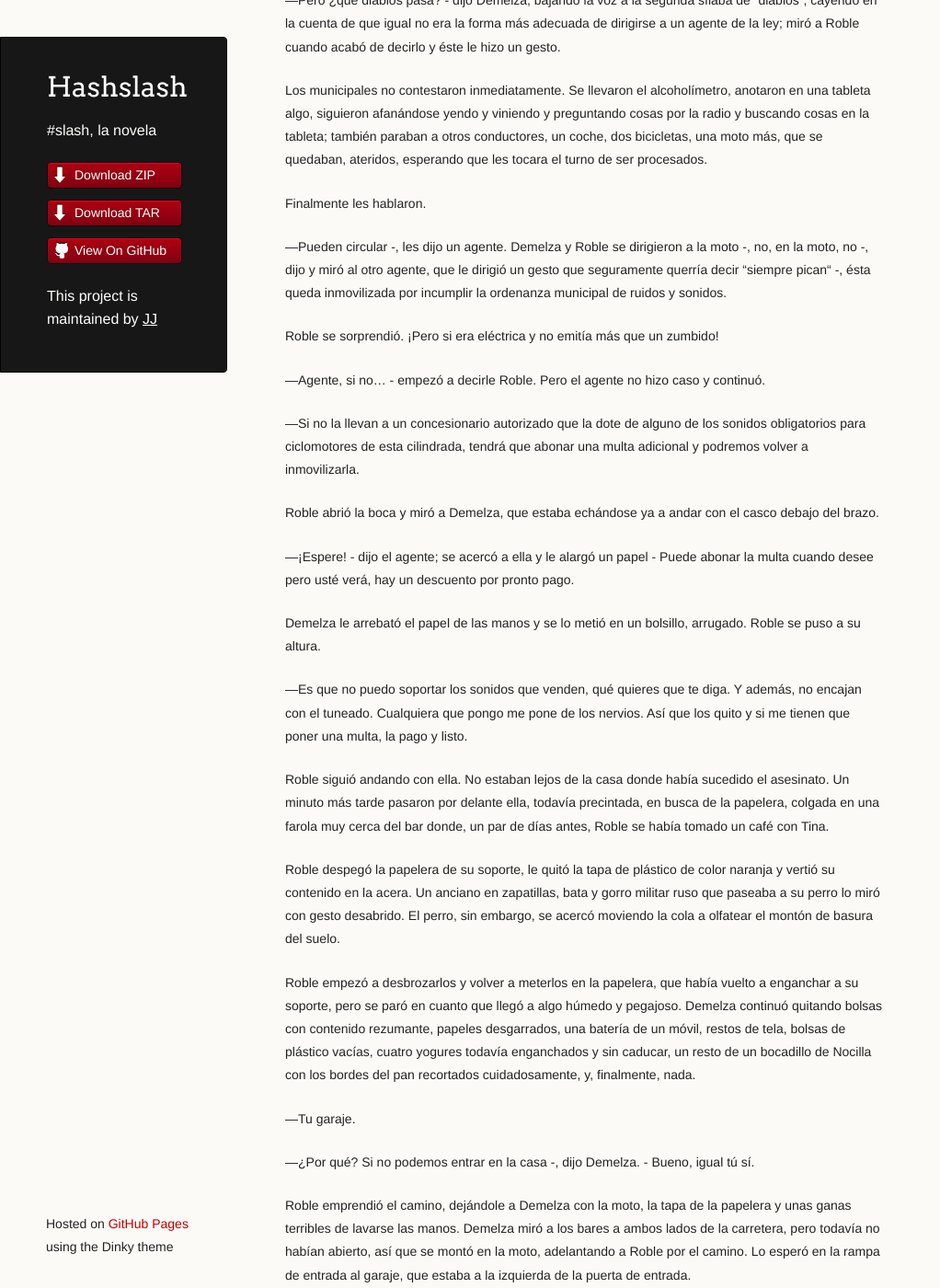
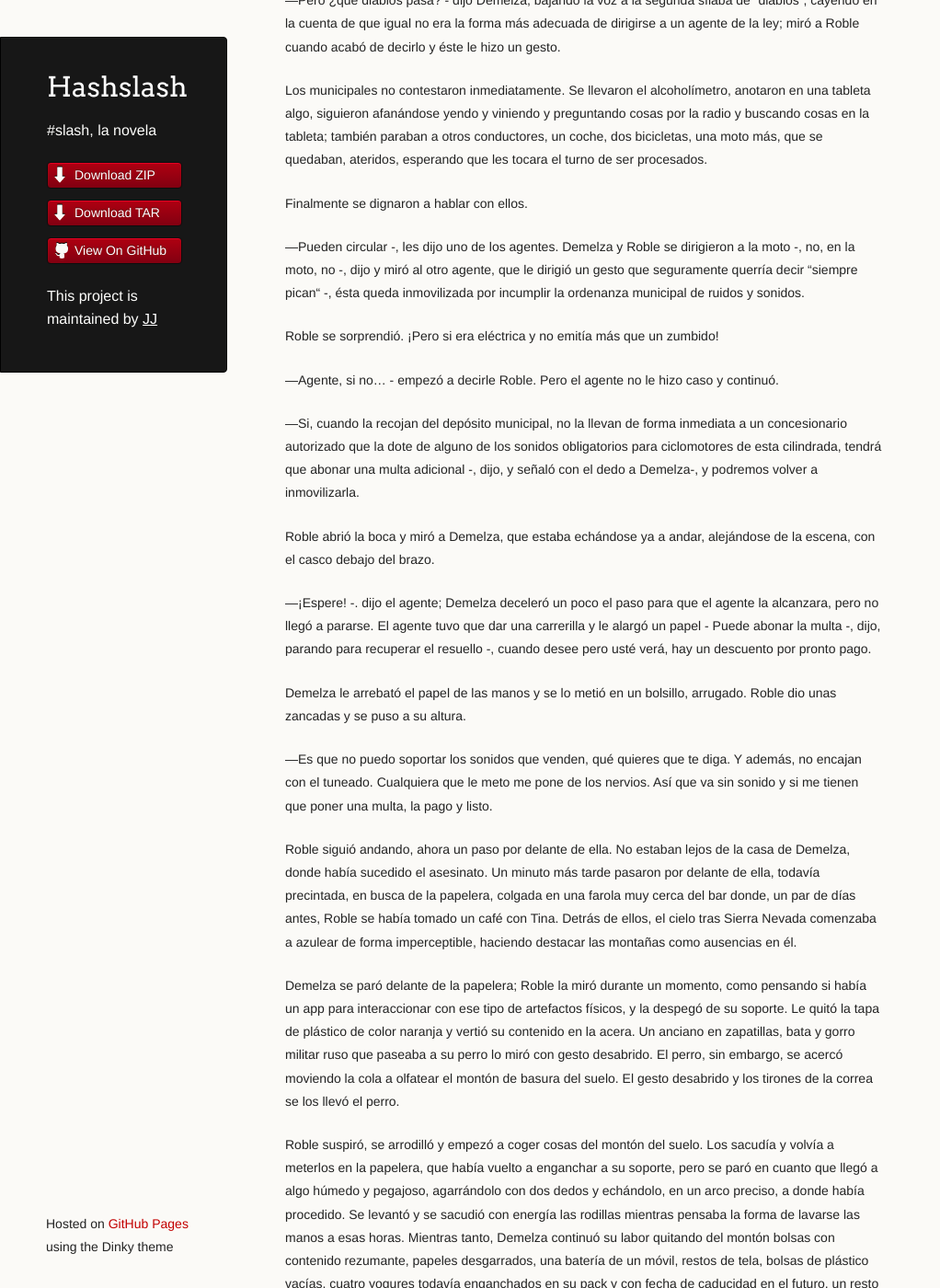
Before and after one commit to JJ/HashSlash, a Jekyll site: the page built from texto/HashSlash.md, in a window 1280 px wide and 1400 px high, scrolled down 64025 px. Shown: the whole window at 92% size, without its empty margins (0-1022 px from the left). Built offline with Jekyll 4.4.1, drawn with Linux system fonts in a browser that asks for light colours; some of the changed text lies outside the part shown.

Commit message:
Sync texto/HashSlash.md from master to gh-pages

```diff
--- a/texto/HashSlash.md
+++ b/texto/HashSlash.md
@@ -3223,9 +3223,9 @@ la tableta; también paraban a otros conductores, un coche, dos
 bicicletas, una moto más, que se quedaban, ateridos, esperando que les
 tocara el turno de ser procesados.
 
-Finalmente les hablaron.
-
-—Pueden circular -, les dijo un agente. Demelza y Roble se dirigieron
+Finalmente se dignaron a hablar con ellos.
+
+—Pueden circular -, les dijo uno de los agentes. Demelza y Roble se dirigieron
 a la moto -, no, en la moto, no -, dijo y miró al otro agente, que le
 dirigió un gesto que seguramente querría decir “siempre pican“ -, ésta
 queda inmovilizada por incumplir la ordenanza municipal de ruidos y
@@ -3234,65 +3234,66 @@ sonidos.
 Roble se sorprendió. ¡Pero si era eléctrica y no emitía más que un
 zumbido!
 
-—Agente, si no... - empezó a decirle Roble. Pero el agente no hizo
+—Agente, si no... - empezó a decirle Roble. Pero el agente no le hizo
 caso y continuó.
 
-—Si no la llevan a un concesionario autorizado que la dote de alguno
+—Si, cuando la recojan del depósito municipal, no la llevan de forma inmediata a un concesionario autorizado que la dote de alguno
 de los sonidos obligatorios para ciclomotores de esta cilindrada,
-tendrá que abonar una multa adicional y podremos volver a
+tendrá que abonar una multa adicional -, dijo, y señaló con el dedo a Demelza-, y podremos volver a
 inmovilizarla.
 
 Roble abrió la boca y miró a Demelza, que estaba echándose ya a
- andar con el casco debajo del brazo.
-
- —¡Espere! - dijo el agente; se acercó a ella y le alargó un papel -
- Puede abonar la multa cuando desee pero usté verá, hay un descuento
+ andar, alejándose de la escena, con el casco debajo del brazo.
+
+ —¡Espere! -. dijo el agente; Demelza deceleró un poco el paso para que el agente la alcanzara, pero no llegó a pararse. El agente tuvo que dar una carrerilla y le alargó un papel -
+ Puede abonar la multa -, dijo, parando para recuperar el resuello -, cuando desee pero usté verá, hay un descuento
  por pronto pago.
 
  Demelza le arrebató el papel de las manos y se lo metió en un
- bolsillo, arrugado. Roble se puso a su altura.
+ bolsillo, arrugado. Roble dio unas zancadas y se puso a su altura.
 
  —Es que no puedo soportar los sonidos que venden, qué quieres que te
- diga. Y además, no encajan con el tuneado. Cualquiera que pongo me pone de los nervios. Así que los quito
+ diga. Y además, no encajan con el tuneado. Cualquiera que le meto me pone de los nervios. Así que va sin sonido
  y si me tienen que poner una multa, la pago y listo.
 
- Roble siguió andando con ella. No estaban lejos de la casa donde
+ Roble siguió andando, ahora un paso por delante de ella. No estaban lejos de la casa de Demelza, donde
  había sucedido el asesinato. Un minuto más tarde pasaron por
-delante ella, todavía precintada, en busca de la
+delante de ella, todavía precintada, en busca de la
 papelera, colgada en una farola muy cerca del bar donde, un par de
-días antes, Roble se había tomado un café con Tina.
-
-Roble despegó la papelera de su soporte, le quitó la tapa de plástico de color
+días antes, Roble se había tomado un café con Tina. Detrás de ellos, el cielo tras Sierra Nevada comenzaba a azulear de forma imperceptible, haciendo destacar las montañas como ausencias en él.
+
+Demelza se paró delante de la papelera; Roble la miró durante un momento, como pensando si había un app para interaccionar con ese tipo de artefactos físicos, y la  despegó de su soporte. Le quitó la tapa de plástico de color
 naranja y vertió su contenido en la acera. Un anciano en zapatillas,
 bata y gorro militar ruso que paseaba a su
 perro lo miró con gesto desabrido.  El perro, sin embargo,  se acercó moviendo la cola a olfatear
-el montón de basura del suelo.
-
-Roble empezó a desbrozarlos y volver a meterlos en la papelera, que
+el montón de basura del suelo. El gesto desabrido y los tirones de la correa se los llevó el perro.
+
+Roble suspiró, se arrodilló y empezó a coger cosas del montón del suelo. Los sacudía  y volvía a meterlos en la papelera, que
 había vuelto a enganchar a su soporte, pero se paró en cuanto que
-llegó a algo húmedo y pegajoso. Demelza continuó quitando bolsas con
+llegó a algo húmedo y pegajoso, agarrándolo con dos dedos y echándolo, en un arco preciso, a donde  había procedido. Se levantó y se sacudió con energía las rodillas mientras pensaba la forma de lavarse las manos a esas horas. Mientras tanto, Demelza continuó su labor quitando del montón bolsas con
 contenido rezumante, papeles desgarrados, una batería de un móvil,
 restos de tela, bolsas de plástico vacías, cuatro yogures todavía
-enganchados y sin caducar, un resto de un bocadillo de Nocilla con los
+enganchados en su pack y con fecha de caducidad en el futuro, un resto de un sandwich de Nocilla con los
 bordes del pan recortados cuidadosamente, y, finalmente, nada.
 
-—Tu garaje.
+Demelza se levantó y sacó un frasquito de colonia de su bolso; se echó un poco en las manos y se restregó vigorosamente. Un olor a infancia y a multinacional del cosmético se trató de imponer al olor grasiento que había dejado la pila de basura en la acera. Miró a Roble.
+
+—Tu garaje -, dijo éste.
 
 —¿Por qué? Si no podemos entrar en la casa -, dijo Demelza. - Bueno,
 igual tú sí.
 
-Roble emprendió el camino, dejándole a Demelza con la moto, la tapa
-de la papelera y unas ganas terribles de lavarse las manos. Demelza
-miró a los bares a ambos lados de la carretera, pero todavía no habían
-abierto, así que se montó en la moto, adelantando a Roble por el
-camino. Lo esperó en la rampa de entrada al garaje, que estaba a la
-izquierda de la puerta de entrada.
+Roble emprendió el camino, dejándo a Demelza con la tapa
+de la papelera y unas ganas terribles de darse una ducha. Demelza
+miró a los bares a ambos lados de la calle, pero todavía no habían
+abierto, así que se siguió a Roble, unos pasos más atrás. La rampa de entrada al garaje, que estaba a la
+izquierda de la puerta de entrada, allí lo alcanzó. Roble, brazos en jarras, lanzaba miradas a paredes y techo, aparentemente al azar.
 
 —¿Qué hay que buscar? - preguntó Demelza.
 
 —Cualquier cosa -, contestó Roble.
 
-—¿Cualquier cosa como...? - preguntó Demelza.
+—¿Cualquier cosa como? -, preguntó Demelza.
 
 —Cualquier cosa -, respondió Roble.
 
@@ -3314,12 +3315,13 @@ arriba en la pared.
 
 Demelza siguió mirando de forma dispersa, a esta pared, a aquel techo,
 a la farola que había a la derecha de la salida y que tanto le
-fastidiaba. A los papeles con chips NFC que había pegados en la farola y que le
+fastidiaba, cuando, distraída, olvidaba que se encontraba ahí y
+enfilaba la rampa en diagonal. A los papeles con chips NFC que había pegados en la farola y que le
 hacían saltar anuncios en su móvil cuando pasaba por allí,
 ofreciéndole alquiler de pisos en esa zona, masajes y cerrajeros 24
 horas.
 
-Roble se fijaba, especialmente, en un desconchón en la pared de la
+Pero Roble se había fijado, especialmente, en un desconchón en la pared de la
 izquierda de la rampa, a la altura aproximada del pecho. Miró hacia su
 derecha y bajó por la rampa. Se paró muy cerca de la puerta y se fijó
 en otro desconchón, más o menos del mismo tamaño y más o menos a la
@@ -3330,30 +3332,35 @@ cosas en él.
 desconchones.
 
 —No -, contestó Demelza -, bueno, ahora sí, y ese, y ese, - dijo,
-señalando a diversos desconchones irregulares por toda la rampa y en
-la puerta - y todos esos
-roces de ahí, que ahora que lo pienso, si estamos solas, ¿quién
+señalando a diversos desconchones de formas irregulares por toda la rampa y en
+la misma puerta - y todos esos
+roces de ahí, que ahora que lo pienso, si estamos solas en el bloque, ¿quién
 coño...?
 
-Pero Demelza se dio cuenta de lo que decía. Dos desconchones, un
-pequeño círculo, pero con una pequeña cavidad excavada en la pared. Los otros
-desconchones eran simplemente descamaciones de la pintura o roces que
-dejaban restos de pintura. Aquí parecía que alguien hubiera hecho un
-hueco para esconder algo y luego lo hubiera retirado.
-
-—Muy pro - dijo Roble.
-
-Efectivamente, parecía un trabajo profesional; una vez enterrados ahí,
-se podía saber cuando un vehículo entraba o salía por el orden por el
+Pero Demelza se percató de los desconchones que indicaba Roble. Dos desconchones, cada
+uno de ellos  de forma aproximadamente circular pero convertida en
+estrella por los bordes irregulares, pero con una pequeña cavidad de
+la misma forma excavada en la pared. Roble había visto que el resto de los desperfectos eran
+simplemente descamaciones superficiales de la pintura o roces que
+dejaban rayajos del color de lo que los hubiera producido. En esos dos parecía que alguien hubiera hecho un
+hueco para esconder algo, lo hubiera tapado con pintura y luego lo hubiera retirado.
+
+—Muy pro -, dijo Roble.
+
+Sin embargo, Demelza no vio más que dos desconchones. Lo que,
+posiblemente, podía deberse a la profesionalidad del trabajo.  Roble
+coligió que una vez enterrados ahí quien recibiera la señal
+podía deducir cuando un vehículo entraba o salía por el orden por el
 que pasaba por las balizas. Y no había muchos más vehículos en el
 garaje. Ninguno, de hecho.
 
-Alguien que se dedicaba habitualmente a la caza y asesinato había estado siguiendo los movimientos de
-Demelza. Y alguien más, menos profesional. El menos profesional podía
+Y de ahí, Roble dedujo que alguien que se dedicaba habitualmente a la caza y asesinato había estado siguiendo los movimientos de
+Demelza. Y alguien más, menos profesional, por la baliza que había
+encontrado la propia Demelza en la moto. El menos profesional podía
 haber sido Ainhoa, pensó Roble. Y el más profesional, el asesino. O
 asesina. O asesinos. Y en cualquiera de las hipótesis, Roble no sabía
-por dónde empezar. Pero al menos sabía que no era Tina, ni Nacho, ni
-ninguno de los que se habían investigado hasta ahora.
+por dónde empezar a buscarlos. Pero al menos sabía que no era Tina, ni Nacho, ni
+ninguno de los que habían aparecido en las apuestas hasta ahora.
 
 
 ## Interrogatorios posiblemente superfluos
@@ -3699,7 +3706,13 @@ que ahogó cualquier ruido metálico e incluso interfirió con las ondas
 cerebrales de Roble impidiendo todo pensamiento y llevándolo,
 momentáneamente, a un estado bastante zen.
 
-Estado zen que desapareció con la repentina pérdida de un riff, algo que causaba que la armonía metálica hubiera desaparecido. Desde su móvil, desde la cama, probó diferentes ecualizaciones. Nada, la ausencia seguía ahí. O la presencia seguía sin seguir. Apagó. Habían dejado de llamar a la puerta del garaje. Otro cliente satisfecho. O satisfecho con la existencia de la ausencia de Nacho. O ausencia de existencia. Satisfecho, en todo caso.
+Estado zen que desapareció con la repentina pérdida de un riff, algo
+que causaba que la armonía metálica hubiera desaparecido. Desde su
+móvil, desde la cama, probó diferentes ecualizaciones. Nada, la
+ausencia seguía ahí. O la presencia seguía sin seguir. Apagó. Habían
+dejado de llamar a la puerta del garaje. Otro cliente satisfecho. O
+satisfecho con la existencia de la ausencia de Nacho. O ausencia de
+existencia. Satisfecho, en todo caso.
 
 Y Roble no lo iba a estar menos. Por poco tiempo. El cardiómetro de su pulsera ya había detectado la aceleración del corazón inherente al estado de vigilia y estaba transmitiendo a sus diferentes apps tal hecho; estas a su vez estaban pasando al mismo estado y empezando a recordarle a Roble sus obligaciones.
 
```
